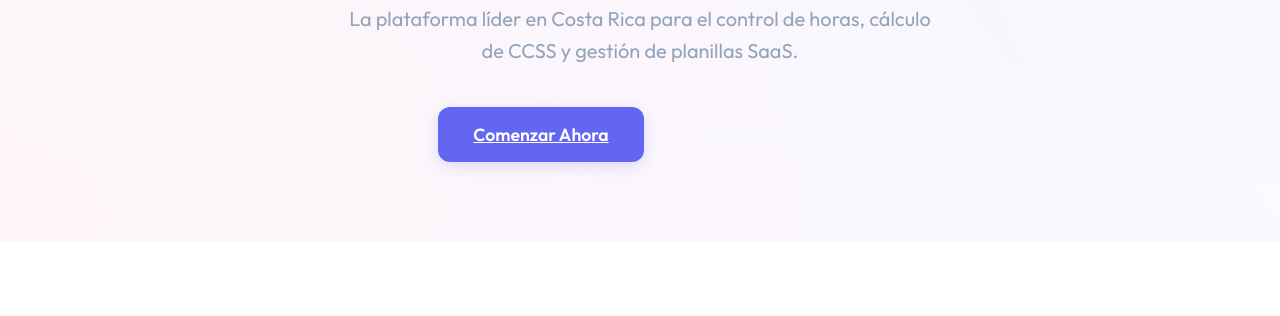
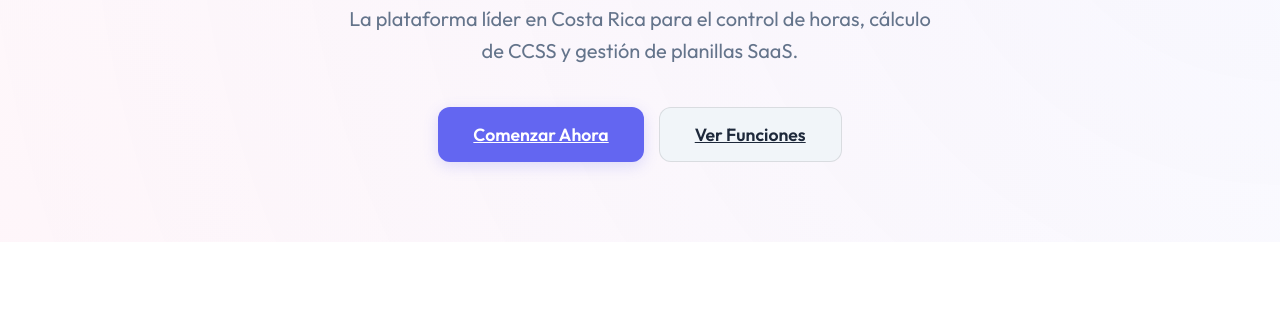
Before and after one commit to rliz238-lgtm/planillas_avantix_one, a website: page index.html in a window 1280 px wide. Shown: the part 293-609 px from the top of the page. Drawn offline with nearby package versions, Linux system fonts and the light colour scheme.

Commit message:
Fix: ensure landing page buttons have correct contrast on light theme

```diff
--- a/index.html
+++ b/index.html
@@ -9,8 +9,8 @@
     <link rel="preconnect" href="https://fonts.googleapis.com">
     <link rel="preconnect" href="https://fonts.gstatic.com" crossorigin>
     <link href="https://fonts.googleapis.com/css2?family=Outfit:wght@300;400;500;600;700&display=swap" rel="stylesheet">
-    <link rel="stylesheet" href="style.css?v=16.9">
-    <link rel="stylesheet" href="calculator.css?v=16.9">
+    <link rel="stylesheet" href="style.css?v=17.0">
+    <link rel="stylesheet" href="calculator.css?v=17.0">
     <link rel="icon" type="image/png" href="favicon.png?v=2">
 </head>
 
@@ -593,7 +593,7 @@
 
     <script src="https://cdn.jsdelivr.net/npm/chart.js"></script>
     <script src="https://cdnjs.cloudflare.com/ajax/libs/xlsx/0.18.5/xlsx.full.min.js"></script>
-    <script src="main.js?v=16.9"></script>
+    <script src="main.js?v=17.0"></script>
     <!-- Modal para edición detallada de Log -->
     <dialog id="edit-log-modal" class="modal">
         <div class="modal-content" style="max-width: 700px">
--- a/style.css
+++ b/style.css
@@ -1172,13 +1172,20 @@ dialog::backdrop {
     display: none !important;
 }
 
-/* --- Landing Page Styles (Light Theme) --- */
 .landing-screen {
     min-height: 100vh;
     background: #ffffff;
     color: #1e293b;
     overflow-x: hidden;
     scroll-behavior: smooth;
+
+    /* Forzar variables de tema claro para la landing */
+    --text-main: #1e293b;
+    --text-muted: #64748b;
+    --border: rgba(0, 0, 0, 0.1);
+    --hover-bg: #f1f5f9;
+    --input-bg: #f8fafc;
+    --input-color: #1e293b;
 }
 
 .landing-navbar {
```
